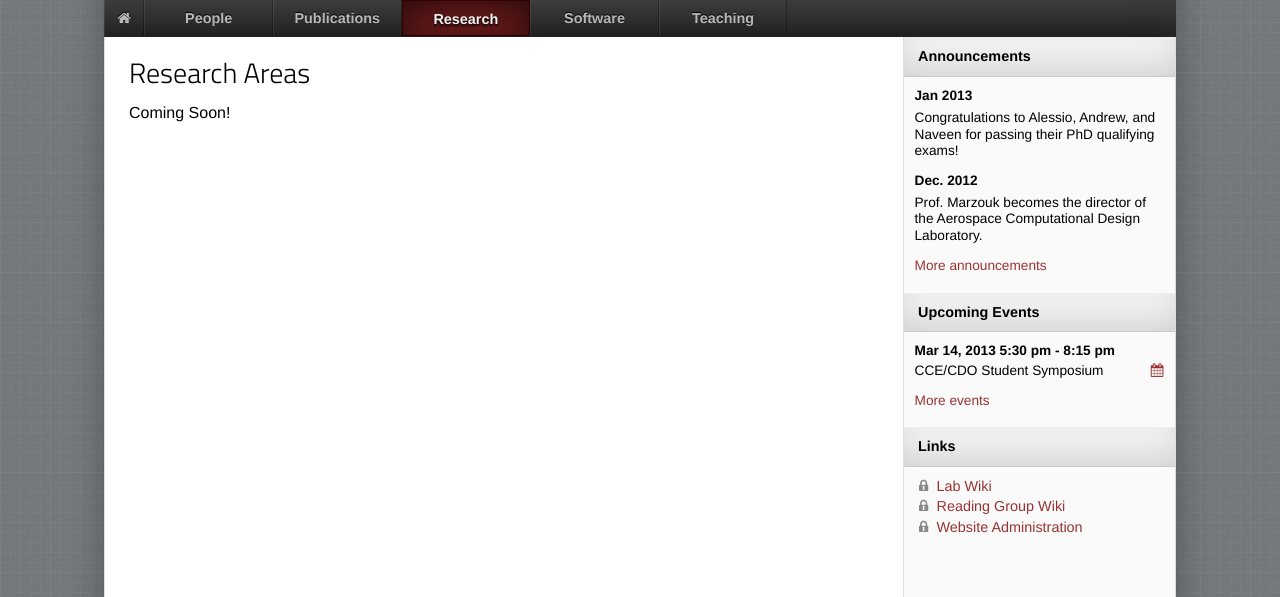
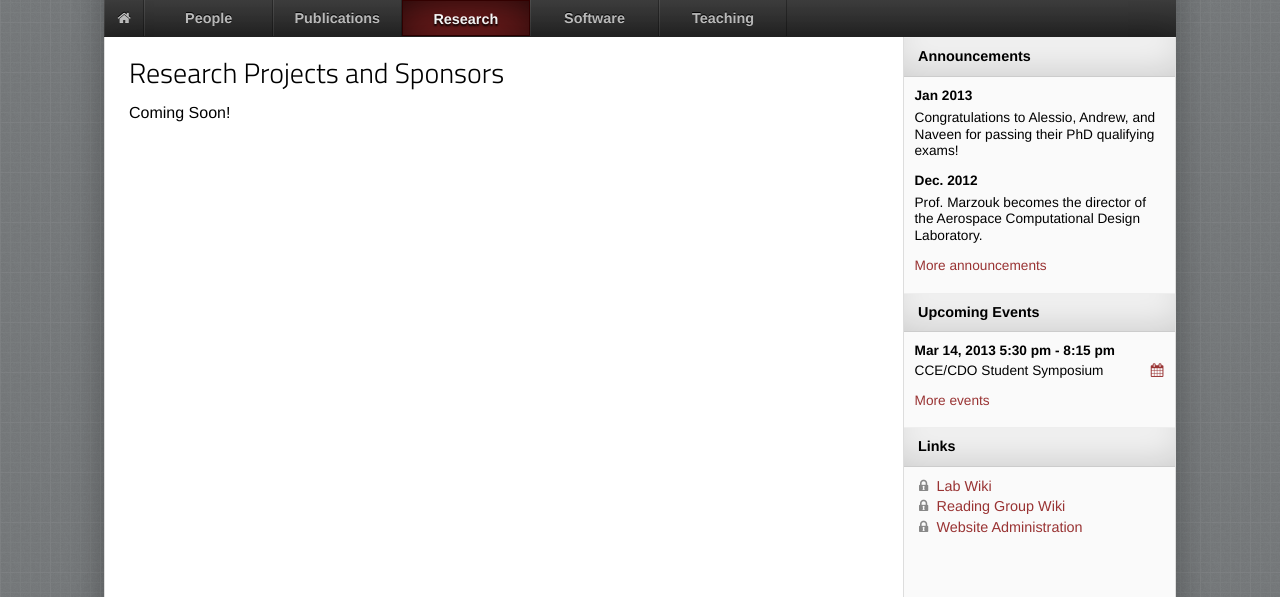
Before and after one commit to chi-feng/uqgroup-website, a PHP site: page /uqgroup/research in a window 1280 px wide. Shown: the part 128-725 px from the top of the page. Run offline with PHP 8.4, Linux system fonts and the light colour scheme; data that the repository does not hold is empty.

Commit message:
Update research.php

```diff
--- a/pages/research.php
+++ b/pages/research.php
@@ -1,6 +1,6 @@
 <?php if (!defined('INCLUDE_GUARD')) { header("HTTP/1.0 403 Forbidden"); die(); } ?>
 
-<h2>Research Areas</h2>
+<h2>Research Projects and Sponsors</h2>
 
 <p>Coming Soon!</p>
 
```
